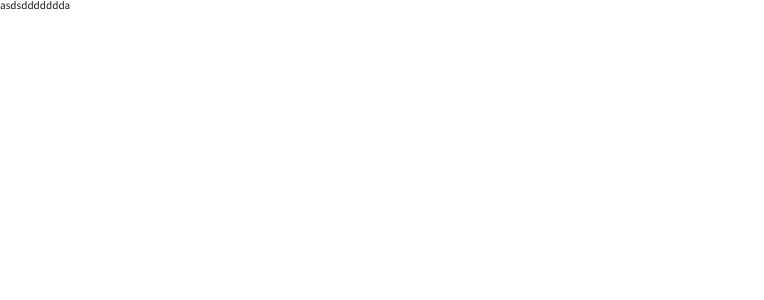
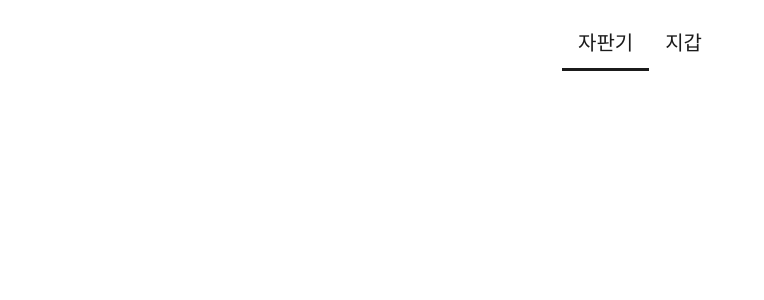
Before and after one commit to codesquad-members-2022/fe-vm, a React (Create React App) app in the folder vendingmachine/: page / in a window 1280 px wide. Shown: the top 300 px of the page, without its empty margins (0-764 px from the left). Built offline with nearby package versions, Linux system fonts and the light colour scheme.

Commit message:
Feat: Header, GNB 마크업, 스타일, 클릭시 탭 전환

```diff
--- a/vendingmachine/src/App.jsx
+++ /dev/null
@@ -1,5 +0,0 @@
-const App = () => {
-  return <div className="App">asdsddddddda</div>;
-};
-
-export default App;
--- /dev/null
+++ b/vendingmachine/src/Components/App.jsx
@@ -0,0 +1,7 @@
+import Header from './Header';
+
+const App = () => {
+  return <Header></Header>;
+};
+
+export default App;
--- /dev/null
+++ b/vendingmachine/src/Components/GNB.jsx
@@ -0,0 +1,45 @@
+import { useState } from 'react';
+import styled from 'styled-components';
+
+const GNB_TEXT = ['자판기', '지갑'];
+
+const GNB = () => {
+  const [tabNumber, setTabNumber] = useState(0);
+
+  const handleClickTab = index => {
+    setTabNumber(index);
+  };
+
+  return (
+    <GNBList>
+      {GNB_TEXT.map((text, index) => (
+        <li key={index} className={tabNumber === index ? 'active' : null}>
+          <GNBLink
+            href="#"
+            onClick={() => {
+              handleClickTab(index);
+            }}
+          >
+            {text}
+          </GNBLink>
+        </li>
+      ))}
+    </GNBList>
+  );
+};
+
+const GNBList = styled.ul`
+  display: flex;
+  font-size: ${({ theme }) => theme.fontSize.large};
+  font-weight: ${({ theme }) => theme.fontWeight.bold};
+  .active {
+    border-bottom: 0.3rem solid ${({ theme }) => theme.color.black};
+  }
+`;
+
+const GNBLink = styled.a`
+  display: block;
+  padding: ${({ theme }) => theme.padding.medium};
+`;
+
+export default GNB;
--- /dev/null
+++ b/vendingmachine/src/Components/Header.jsx
@@ -0,0 +1,18 @@
+import React from 'react';
+import styled from 'styled-components';
+import { flexCenter } from '../styled-components/util';
+import GNB from './GNB';
+
+const Header = () => {
+  return (
+    <HeaderContainer as="header">
+      <GNB />
+    </HeaderContainer>
+  );
+};
+
+const HeaderContainer = styled(flexCenter)`
+  margin-top: ${({ theme }) => theme.margin.medium};
+`;
+
+export default React.memo(Header);
--- a/vendingmachine/src/index.js
+++ b/vendingmachine/src/index.js
@@ -1,6 +1,6 @@
 import React from 'react';
 import ReactDOM from 'react-dom/client';
-import App from './App';
+import App from './Components/App';
 import GlobalStyles from './styled-components/global';
 import { ThemeProvider } from 'styled-components';
 import theme from './styled-components/theme';
@@ -8,8 +8,8 @@ import theme from './styled-components/theme';
 const root = ReactDOM.createRoot(document.getElementById('root'));
 root.render(
   <React.StrictMode>
-    <GlobalStyles />
     <ThemeProvider theme={theme}>
+      <GlobalStyles />
       <App />
     </ThemeProvider>
   </React.StrictMode>,
--- a/vendingmachine/src/styled-components/global.js
+++ b/vendingmachine/src/styled-components/global.js
@@ -10,6 +10,15 @@ const GlobalStyles = createGlobalStyle`
     font-family: Noto Sans KR;
     color: #1B1B1B;
   }
+
+  li {
+    list-style-type: none;
+  }
+
+  a {
+    color: #1B1B1B;
+    text-decoration: none;
+  }
 `;
 
 export default GlobalStyles;
--- a/vendingmachine/src/styled-components/theme.js
+++ b/vendingmachine/src/styled-components/theme.js
@@ -27,10 +27,20 @@ const color = {
   orange: '#FF8E14',
 };
 
+const margin = {
+  medium: '1.6rem',
+};
+
+const padding = {
+  medium: '1.6rem',
+};
+
 const theme = {
   fontSize,
   fontWeight,
   color,
+  margin,
+  padding,
 };
 
 export default theme;
--- /dev/null
+++ b/vendingmachine/src/styled-components/util.js
@@ -0,0 +1,7 @@
+import styled from 'styled-components';
+
+export const flexCenter = styled.div`
+  display: flex;
+  justify-content: center;
+  align-items: center;
+`;
```
